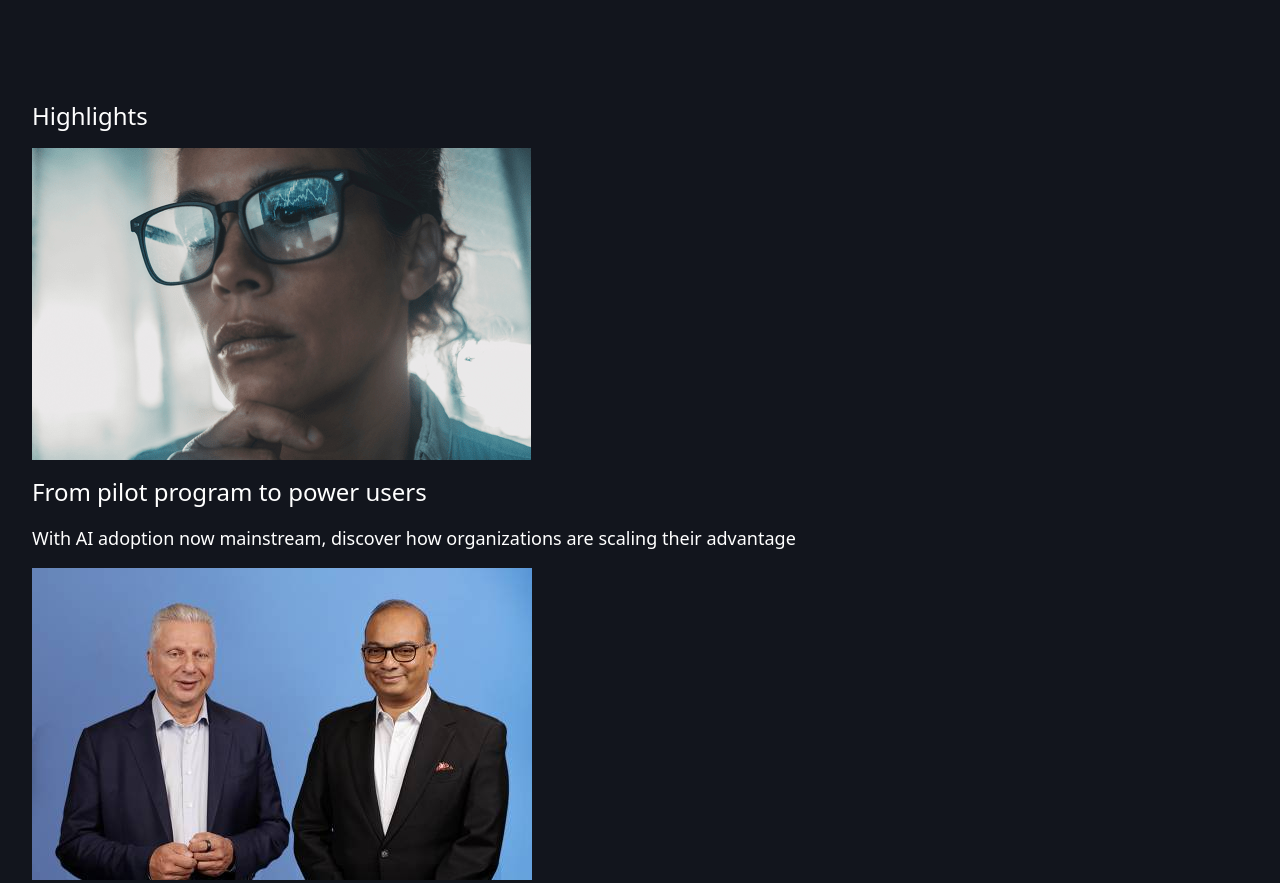
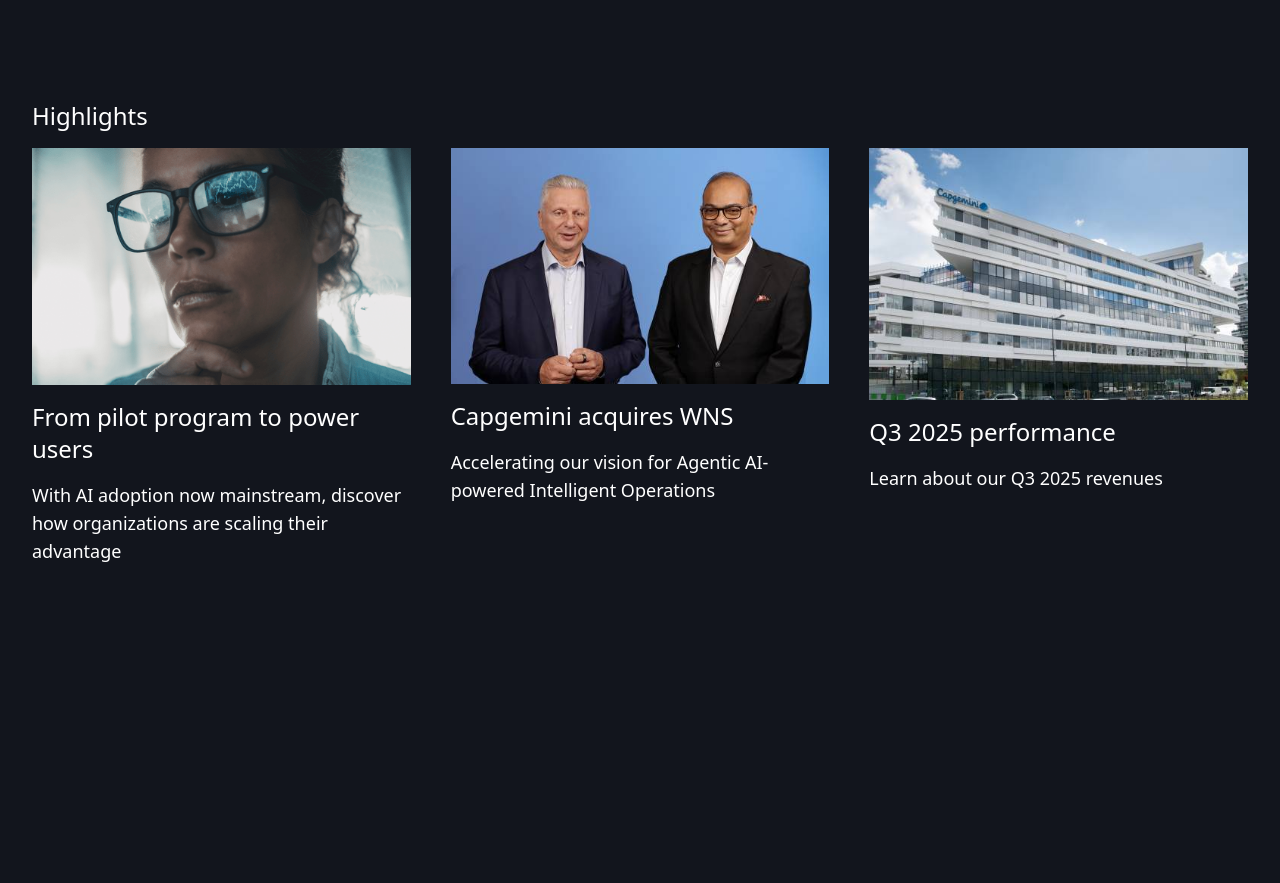
Before and after one commit to mugisha12john/capgemini-clone-tailwindCss, a website: page index.html in a window 1280 px wide. Shown: the part 660-1543 px from the top of the page. After the commit the page ends 1257 px from the top, so only its background shows below. Drawn offline with Linux system fonts and the light colour scheme.

Commit message:
feat: make the card be responsive for the large screen

```diff
--- a/index.html
+++ b/index.html
@@ -157,7 +157,7 @@
     <!-- section two highlights part -->
     <section class="mt-30 m-8">
       <h1 class="text-2xl text-white font-medium">Highlights</h1>
-      <div>
+      <div class="lg:grid lg:gap-10 lg:grid-cols-3">
         <!-- 1 -->
         <div>
           <img
```
Also changed, not shown: src/output.css.
